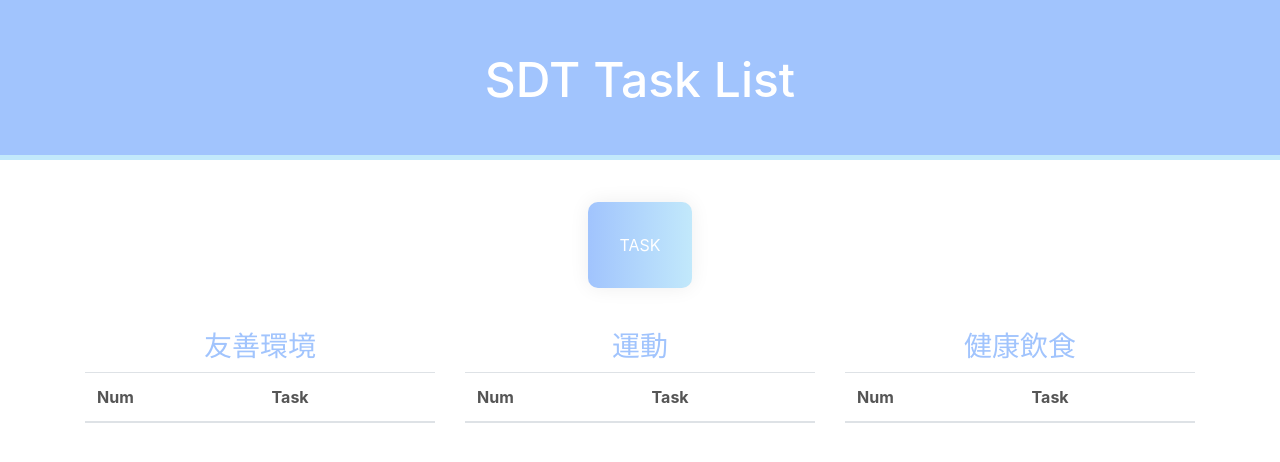
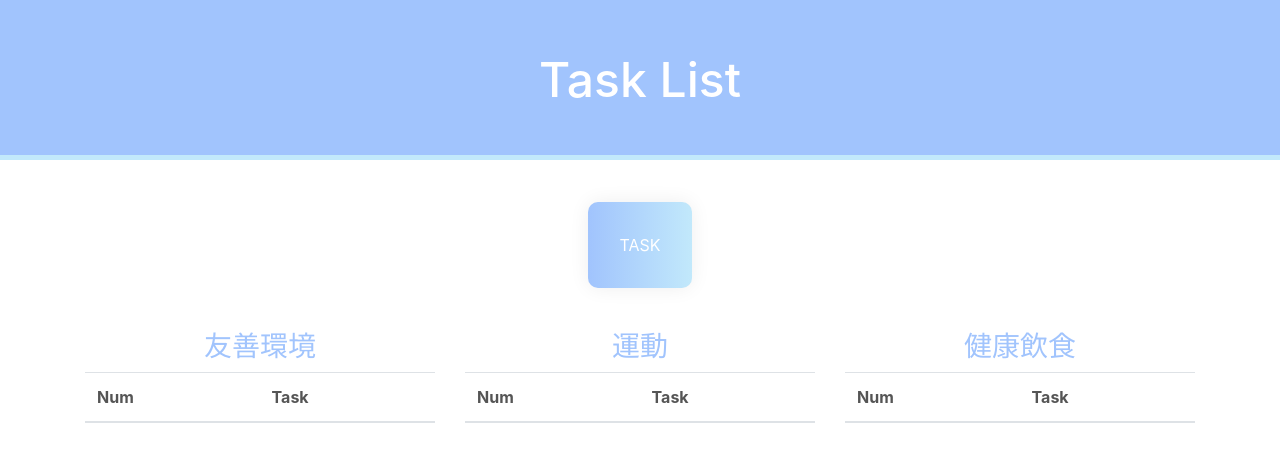
Before and after one commit to camellee13/SDT-task, a plain HTML site: page index.html in a window 1280 px wide. Drawn offline with nearby package versions, Linux system fonts and the light colour scheme.

Commit message:
edit title

```diff
--- a/index.html
+++ b/index.html
@@ -6,14 +6,14 @@
     <meta http-equiv="X-UA-Compatible" content="IE=edge">
     <meta name="viewport" content="width=device-width, initial-scale=1">
     <!-- The above 3 meta tags *must* come first in the head; any other head content must come *after* these tags -->
-    <title>SDT Task List</title>
+    <title>Task List</title>
     <!-- Bootstrap -->
     <link rel="stylesheet" href="https://stackpath.bootstrapcdn.com/bootstrap/4.1.1/css/bootstrap.min.css" integrity="sha384-WskhaSGFgHYWDcbwN70/dfYBj47jz9qbsMId/iRN3ewGhXQFZCSftd1LZCfmhktB" crossorigin="anonymous">
     <link rel="stylesheet" href="index.css"> </head>
 
 <body>
     <header>
-        <div id="header-sroll" class="fixed-top"> <h1>SDT Task List</h1></div> </header>
+        <div id="header-sroll" class="fixed-top"> <h1>Task List</h1></div> </header>
     <div class="container">
         <div class="row">
             <div class="col text-center">
```
